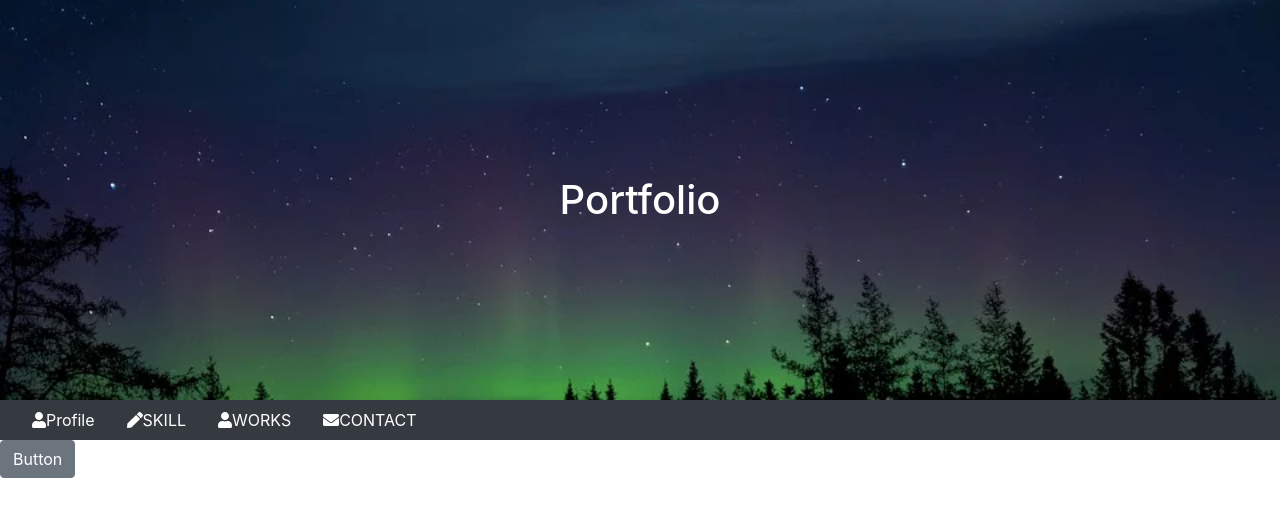
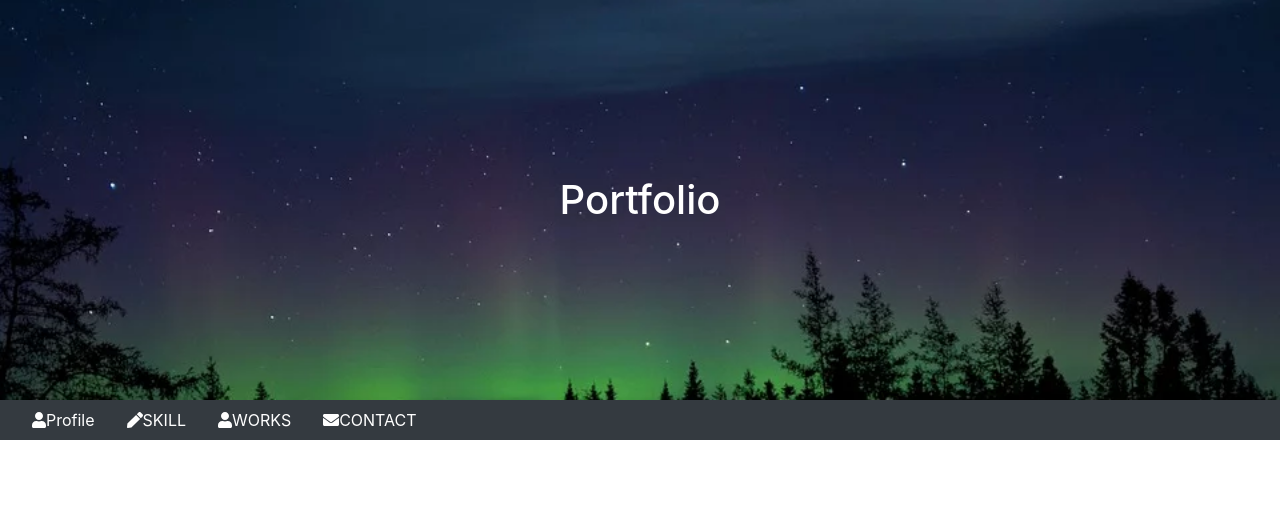
Before and after one commit to jimachi/portfolio, a Vue app: page / in a window 1280 px wide. Shown: the top 516 px of the page. Built offline with nearby package versions, Linux system fonts and the light colour scheme.

Commit message:
delete uneccesary button

```diff
--- a/src/App.vue
+++ b/src/App.vue
@@ -2,7 +2,6 @@
   <div id="app">
     <myheader></myheader>
     <router-view/>
-    <b-button>Button</b-button>
   </div>
 </template>
 
@@ -18,10 +17,6 @@ export default {
 </script>
 
 <style>
-body {
-
-}
-
 header {
   width: 100%;
   height: 10%;
```
